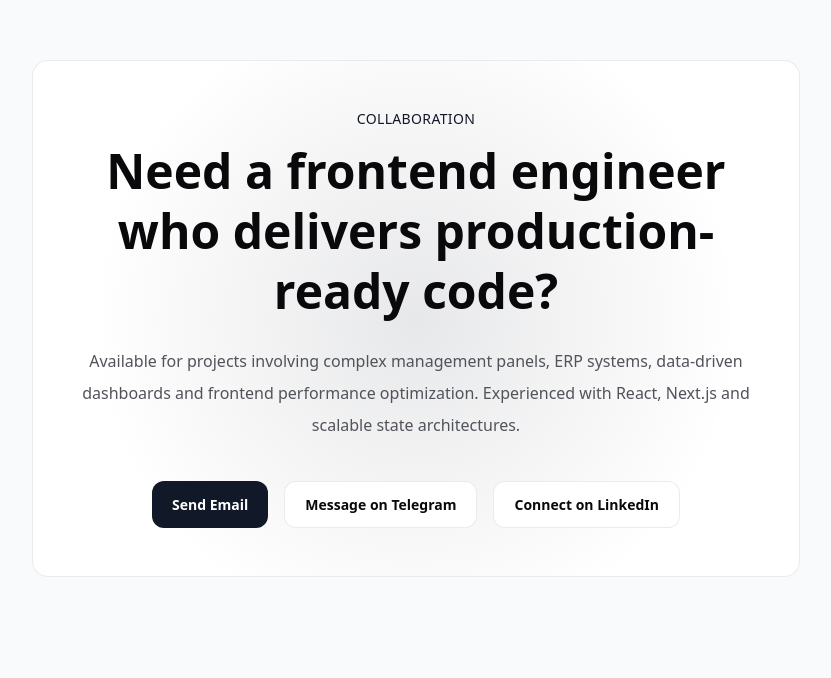
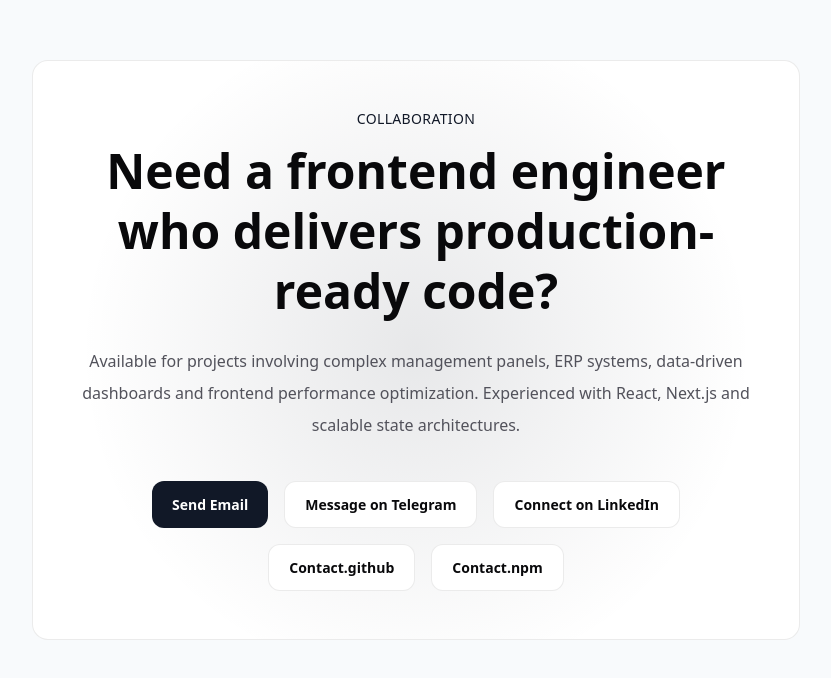
Before and after one commit to hamidrezafallahi/portfolio, a Next.js app: page /en in a window 1280 px wide. Shown: the part 5367-6045 px from the top of the page, without its empty margins (224-1055 px from the left). Built offline with nearby package versions, Linux system fonts and the light colour scheme.

Commit message:
Update contactSection.tsx

```diff
--- a/components/landing/contactSection.tsx
+++ b/components/landing/contactSection.tsx
@@ -62,6 +62,26 @@ export default async function ContactSection(props: { locale: string }) {
                 >
                   {t("linkedin")}
                 </Link>
+
+                <Link
+                  href="https://github.com/hamidrezafalahi"
+                  target="_blank"
+                  rel="noopener noreferrer"
+                  aria-label="Hamidreza Falahi on GitHub"
+                  className="px-8 py-3.5 w-full sm:w-auto text-base transition hover:-translate-y-0.5 theme-button-secondary"
+                >
+                  {t("github")}
+                </Link>
+
+                <Link
+                  href="https://www.npmjs.com/~hamidrezafalahi"
+                  target="_blank"
+                  rel="noopener noreferrer"
+                  aria-label="Hamidreza Falahi on npm"
+                  className="px-8 py-3.5 w-full sm:w-auto text-base transition hover:-translate-y-0.5 theme-button-secondary"
+                >
+                  {t("npm")}
+                </Link>
               </div>
             </div>
           </div>
```
